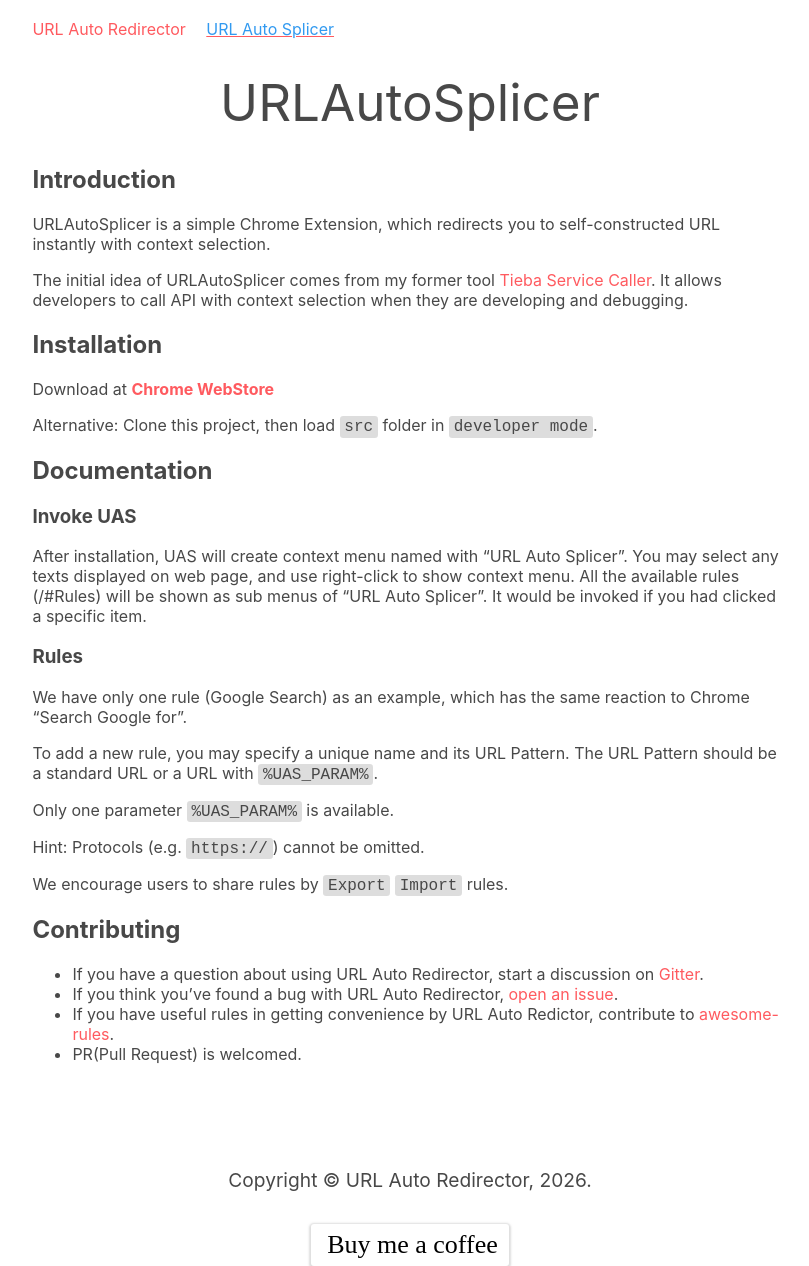
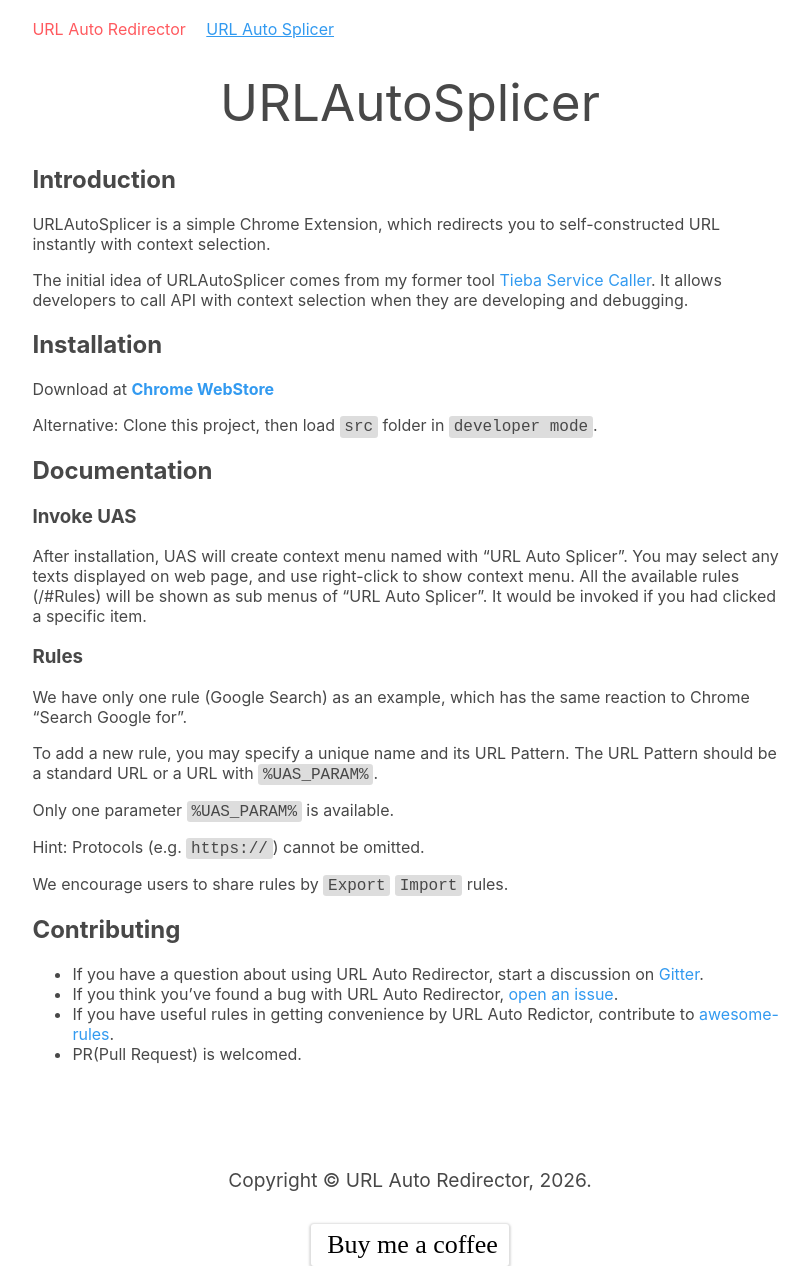
Before and after one commit to URLAutoRedirector/urlautoredirector.github.io, a Jekyll site: the page built from _docs/URLAutoSplicer.md, in a window 1280 px wide. Shown: the whole page, without its empty margins (230-1039 px from the left). Built offline with Jekyll 4.4.1, drawn with Linux system fonts in a browser that asks for light colours; comment, search, counter and statistics services are not loaded.

Commit message:
feat: uas accent color

```diff
--- a/_includes/header.html
+++ b/_includes/header.html
@@ -1,7 +1,7 @@
       <nav>
         <div class="nav-container">
           <div class="menu">
-            <span class="menu-item{% if page.url == "/index.html" %}{{" menu-active"}}{% endif %}"><a href="/">URL Auto Redirector</a></span>
+            <span class="menu-item menu-uar{% if page.url == "/index.html" %}{{" menu-active"}}{% endif %}"><a href="/">URL Auto Redirector</a></span>
             <span class="menu-item menu-uas{% if page.url == "/URLAutoSplicer/" %}{{" menu-active"}}{% endif %}"><a href="/URLAutoSplicer/">URL Auto Splicer</a></span>
           </div>
           {% if page.url != "/URLAutoSplicer/" %}
--- a/_layouts/default.html
+++ b/_layouts/default.html
@@ -1,7 +1,7 @@
 <!DOCTYPE html>
 <html>
 {% include head.html %}
-  <body>
+  <body{% if page.url == "/URLAutoSplicer/" %} class="theme-uas"{% endif %}>
 {% include header.html %}
 {{ content }}
 {% include footer.html %}
--- a/css/style.css
+++ b/css/style.css
@@ -11,6 +11,8 @@
   }
 }
 body {
+  --theme-accent: #ff5a5f;
+  --theme-accent-contrast: #ffffff;
   margin: 0;
   font-family: -apple-system, BlinkMacSystemFont, Roboto, "Segoe UI", "Helvetica Neue", Helvetica, Arial;
   -webkit-font-smoothing: antialiased;
@@ -20,19 +22,22 @@
   background-color: white;
   hyphens: auto;
 }
+body.theme-uas {
+  --theme-accent: #329af0;
+}
 body ::selection {
-  background-color: #333;
-  color: #fbfbfb;
+  background-color: var(--theme-accent);
+  color: var(--theme-accent-contrast);
 }
 a {
   text-decoration: none;
-  color: #ff5a5f;
+  color: var(--theme-accent);
 }
 a:hover {
   text-decoration: underline;
 }
 nav {
-  color: #ff5a5f;
+  color: var(--theme-accent);
   width: 48rem;
   margin-left: auto;
   margin-right: auto;
@@ -49,6 +54,9 @@
 .menu-item {
   font-size: 1rem;
   padding-right: 1rem;
+}
+.menu-uar a {
+  color: #ff5a5f;
 }
 .menu-uas a {
   color: #329af0;
@@ -125,19 +133,19 @@
   margin-right: .4rem;
   padding: 0.8rem;
   font-size: 1.5rem;
-  color: #ffffff;
-  background-color: #ff5a5f;
-  border: 2px solid #ff5a5f;
+  color: var(--theme-accent-contrast);
+  background-color: var(--theme-accent);
+  border: 2px solid var(--theme-accent);
   border-radius: 8px;
 }
 .install-item:hover {
-  background-color: #ffffff;
+  background-color: var(--theme-accent-contrast);
 }
 .install-item a {
-  color: #ffffff;
+  color: var(--theme-accent-contrast);
 }
 .install-item:hover a{
-  color: #ff5a5f;
+  color: var(--theme-accent);
   text-decoration: none;
 }
 @media (max-width: 48rem) {
```
